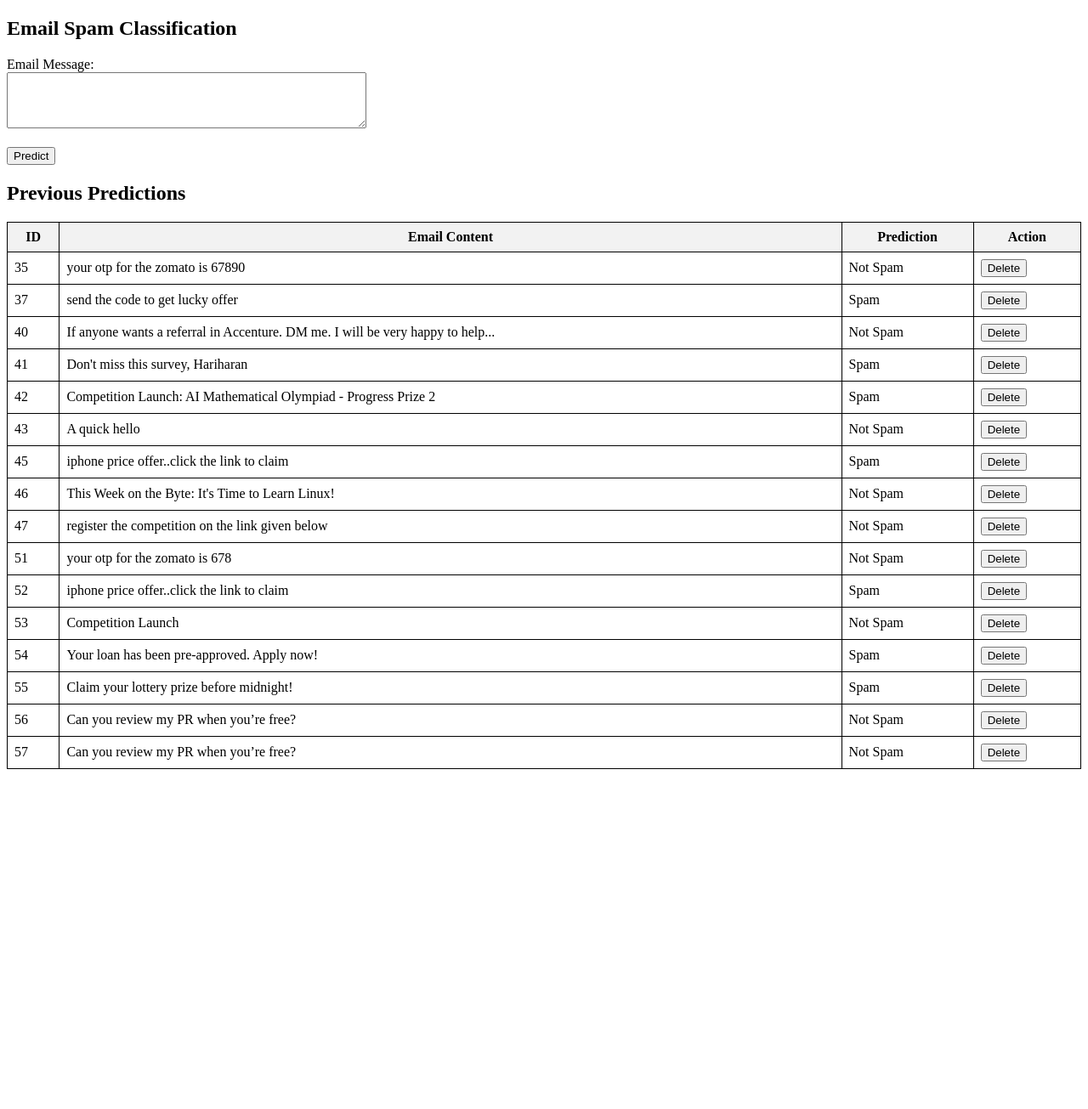
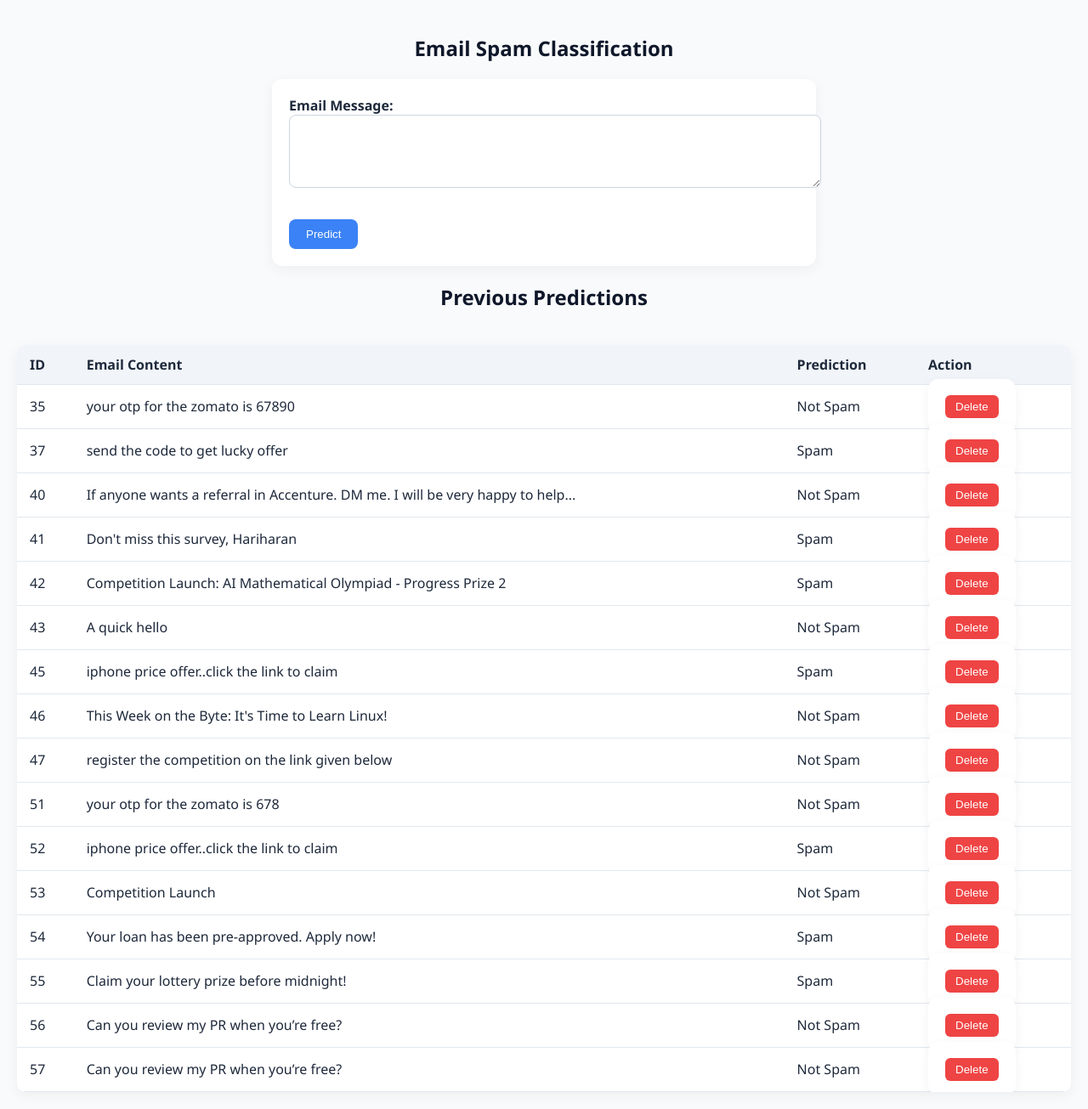
Before and after one commit to RKHariharan/Email-spam-detection, a Flask app: page / in a window 1280 px wide. Shown: the whole page at 85% size. Before the commit the page ends 905 px from the top, so only its background shows below. Run offline with Flask 3, Linux system fonts and the light colour scheme.

Commit message:
html modified

```diff
--- a/spam_classifier_app/templates/index.html
+++ b/spam_classifier_app/templates/index.html
@@ -5,16 +5,89 @@
     <meta name="viewport" content="width=device-width, initial-scale=1.0">
     <title>Email Spam Classification</title>
     <style>
+        body {
+            font-family: 'Segoe UI', sans-serif;
+            background-color: #f9fafb;
+            margin: 0;
+            padding: 20px;
+            color: #1e293b;
+        }
+
+        h2 {
+            text-align: center;
+            color: #0f172a;
+        }
+
+        form {
+            max-width: 600px;
+            margin: 20px auto;
+            background: #fff;
+            padding: 20px;
+            border-radius: 12px;
+            box-shadow: 0 4px 15px rgba(0, 0, 0, 0.05);
+        }
+
+        label {
+            font-weight: 600;
+        }
+
+        textarea {
+            width: 100%;
+            padding: 12px;
+            border-radius: 8px;
+            border: 1px solid #cbd5e1;
+            resize: vertical;
+        }
+
+        input[type="submit"] {
+            margin-top: 10px;
+            background-color: #3b82f6;
+            color: #fff;
+            border: none;
+            padding: 10px 20px;
+            border-radius: 8px;
+            cursor: pointer;
+        }
+
+        input[type="submit"]:hover {
+            background-color: #2563eb;
+        }
+
         table {
             width: 100%;
+            margin-top: 40px;
             border-collapse: collapse;
+            background-color: #fff;
+            box-shadow: 0 4px 15px rgba(0, 0, 0, 0.05);
+            border-radius: 10px;
+            overflow: hidden;
         }
-        table, th, td {
-            border: 1px solid black;
-            padding: 8px;
+
+        th, td {
+            padding: 12px 15px;
+            text-align: left;
+            border-bottom: 1px solid #e2e8f0;
         }
+
         th {
-            background-color: #f2f2f2;
+            background-color: #f1f5f9;
+        }
+
+        tr:hover {
+            background-color: #f9fafb;
+        }
+
+        button {
+            background-color: #ef4444;
+            color: white;
+            border: none;
+            padding: 6px 12px;
+            border-radius: 6px;
+            cursor: pointer;
+        }
+
+        button:hover {
+            background-color: #dc2626;
         }
     </style>
 </head>
@@ -22,17 +95,12 @@
     <h2>Email Spam Classification</h2>
     <form action="/" method="post">
         <label for="email_content">Email Message:</label><br>
-        <textarea id="email_content" name="email_content" rows="4" cols="50"></textarea><br><br>
+        <textarea id="email_content" name="email_content" rows="4" required></textarea><br><br>
         <input type="submit" value="Predict">
     </form>
 
-    {% if prediction %}
-    <h3>Classification Result</h3>
-    <p>The email is predicted as: {{ prediction }}</p>
-    {% endif %}
-
     <h2>Previous Predictions</h2>
-    <table border="1">
+    <table>
         <thead>
             <tr>
                 <th>ID</th>
```
Also changed, not shown: spam_classifier_app/templates/result.html (+49 -3 lines), spam_classifier_app/instance/spam_predictions.db.
